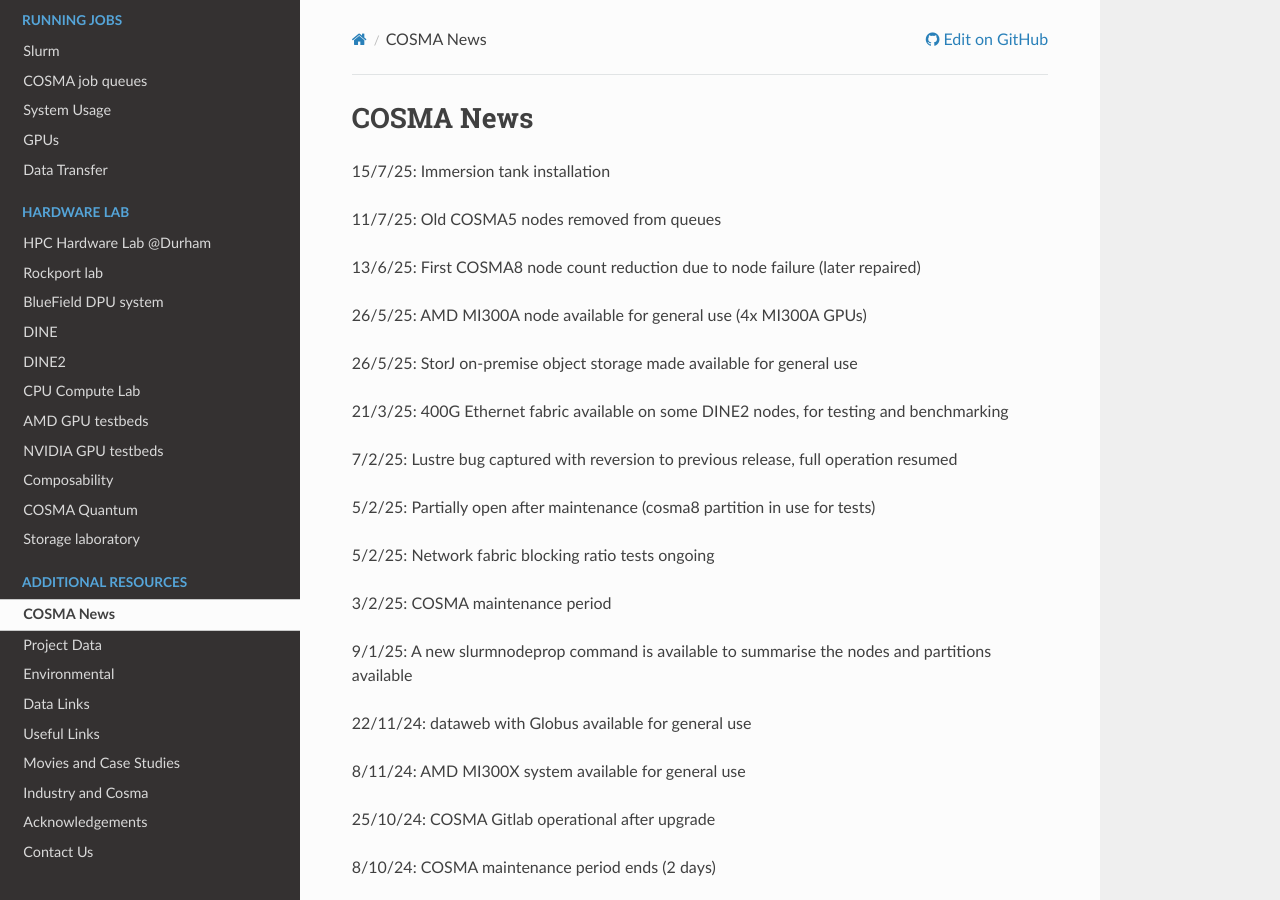
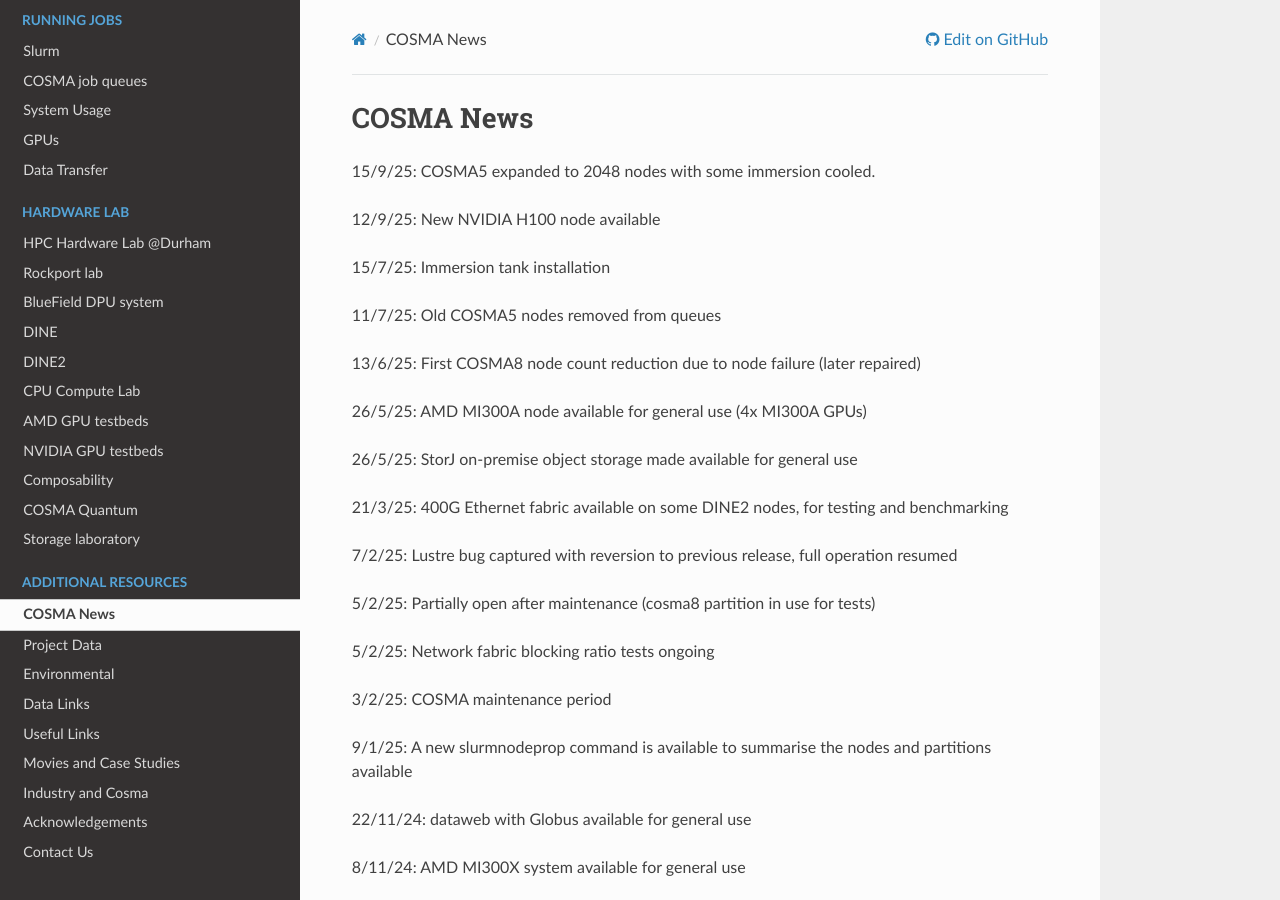
Before and after one commit to agb32/cosmadoc, a Sphinx documentation site: the page built from docs/source/news.md, in a window 1280 px wide and 900 px high. Built offline with Sphinx 7.4.7 and the Read the Docs theme 3.1.0, drawn with Linux system fonts in a browser that asks for light colours.

Commit message:
news-updated

```diff
--- a/docs/source/news.md
+++ b/docs/source/news.md
@@ -1,4 +1,8 @@
 # COSMA News
+
+15/9/25: COSMA5 expanded to 2048 nodes with some immersion cooled.
+
+12/9/25: New NVIDIA H100 node available
 
 15/7/25: Immersion tank installation
 
```
